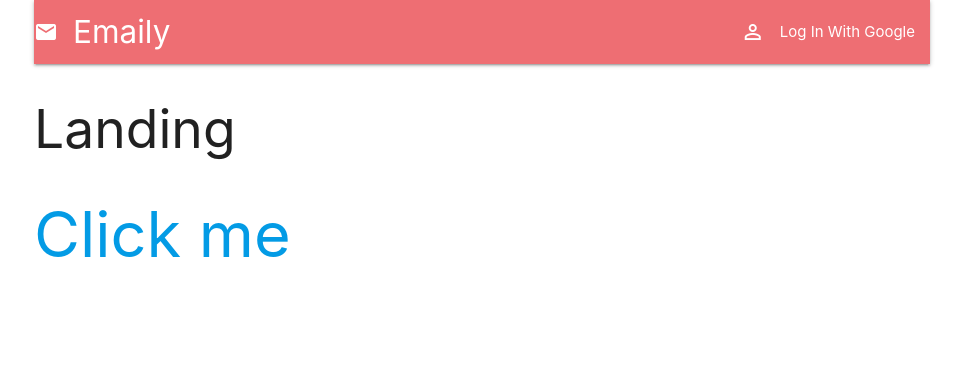
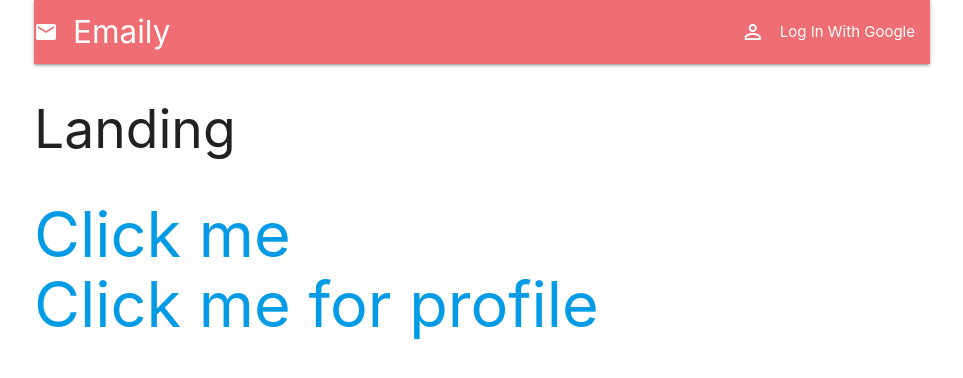
Before and after one commit to xingkongzyx/Feedback-Collection, a React (Create React App) app in the folder client/: page / in a window 1280 px wide. Shown: the top 378 px of the page, without its empty margins (158-1121 px from the left). Built offline with nearby package versions, Linux system fonts and the light colour scheme; no server answers.

Commit message:
add another <a> to test request

```diff
--- a/client/src/components/App.js
+++ b/client/src/components/App.js
@@ -31,6 +31,8 @@ class App extends React.Component {
 				</BrowserRouter>
 				<h1>
 					<a href="/auth/google">Click me</a>
+					<br />
+					<a href="/api/currentUser">Click me for profile</a>
 				</h1>
 			</div>
 		);
```
